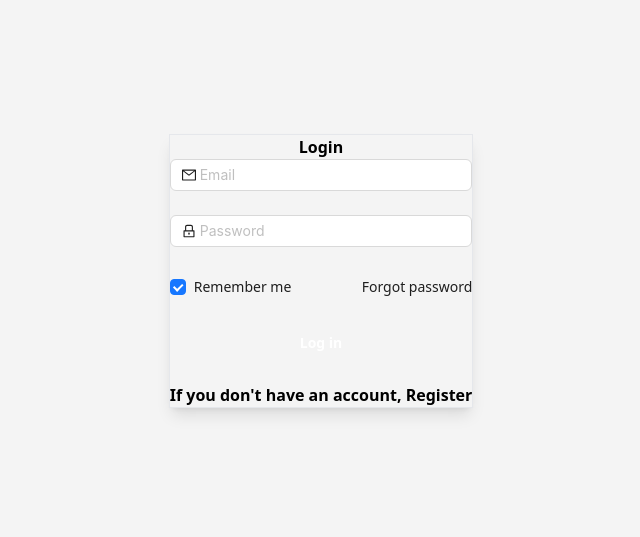
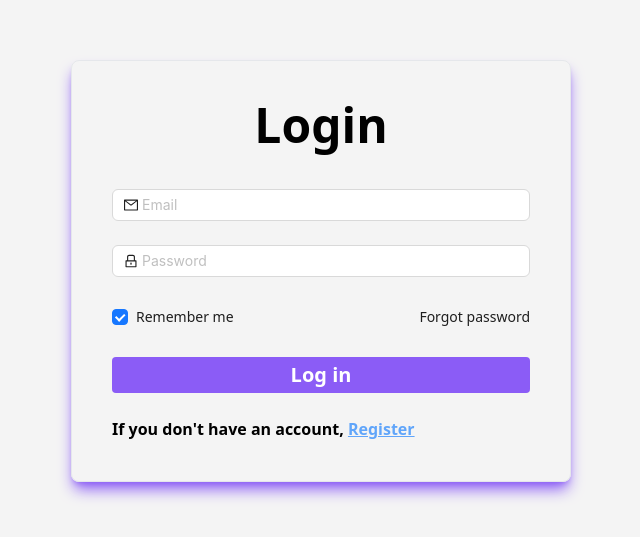
Before and after one commit to pixprocoder/social-media-app, a Next.js app: page /auth in a window 1280 px wide. Shown: the part 129-666 px from the top of the page, without its empty margins (319-959 px from the left). Built offline with nearby package versions, Linux system fonts and the light colour scheme; no server answers.

Commit message:
conflict solved with samsul Kobir bhai

```diff
--- a/next.config.mjs
+++ b/next.config.mjs
@@ -6,6 +6,27 @@ const nextConfig = {
   images: {
     domains: ["www.gravatar.com"],
   },
+  async headers() {
+    return [
+      {
+        // matching all API routes
+        source: "/api/:path*",
+        headers: [
+          { key: "Access-Control-Allow-Credentials", value: "true" },
+          { key: "Access-Control-Allow-Origin", value: "*" },
+          {
+            key: "Access-Control-Allow-Methods",
+            value: "GET,OPTIONS,PATCH,DELETE,POST,PUT",
+          },
+          {
+            key: "Access-Control-Allow-Headers",
+            value:
+              "X-CSRF-Token, X-Requested-With, Accept, Accept-Version, Content-Length, Content-MD5, Content-Type, Date, X-Api-Version",
+          },
+        ],
+      },
+    ];
+  },
 };
 
 export default nextConfig;
--- a/src/Components/authentication/Register.tsx
+++ b/src/Components/authentication/Register.tsx
@@ -35,6 +35,8 @@ const Register: React.FC = () => {
       password: values.password,
     };
     const res = await setRegister(user);
+    console.log(res);
+
 
     if ("data" in res && res.data?.accessToken) {
       setToLocalStorage(authKey, res.data.accessToken);
--- a/src/Components/home/LeftSideBar.tsx
+++ b/src/Components/home/LeftSideBar.tsx
@@ -11,9 +11,9 @@ const LeftSideBar = () => {
     <section>
       <div className="flex flex-col   gap-4 min-h-[90vh]">
         {/* Weather card */}
-        {/* <div>
-          <Weather />
-        </div> */}
+        <div>
+          {/* <Weather /> */}
+        </div>
 
         {/* Recommended Card */}
         {/* <div className="bg-white p-4 rounded-md">
--- a/tailwind.config.ts
+++ b/tailwind.config.ts
@@ -1,11 +1,11 @@
 import type { Config } from "tailwindcss";
 
 const config: Config = {
-  darkMode: "class",
   content: [
-    "./src/pages/**/*.{js,ts,jsx,tsx,mdx}",
-    "./src/components/**/*.{js,ts,jsx,tsx,mdx}",
-    "./src/app/**/*.{js,ts,jsx,tsx,mdx}",
+    "./pages/**/*.{ts,tsx}",
+    "./components/**/*.{ts,tsx}",
+    "./app/**/*.{ts,tsx}",
+    "./src/**/*.{ts,tsx}",
   ],
   theme: {
     extend: {
```
